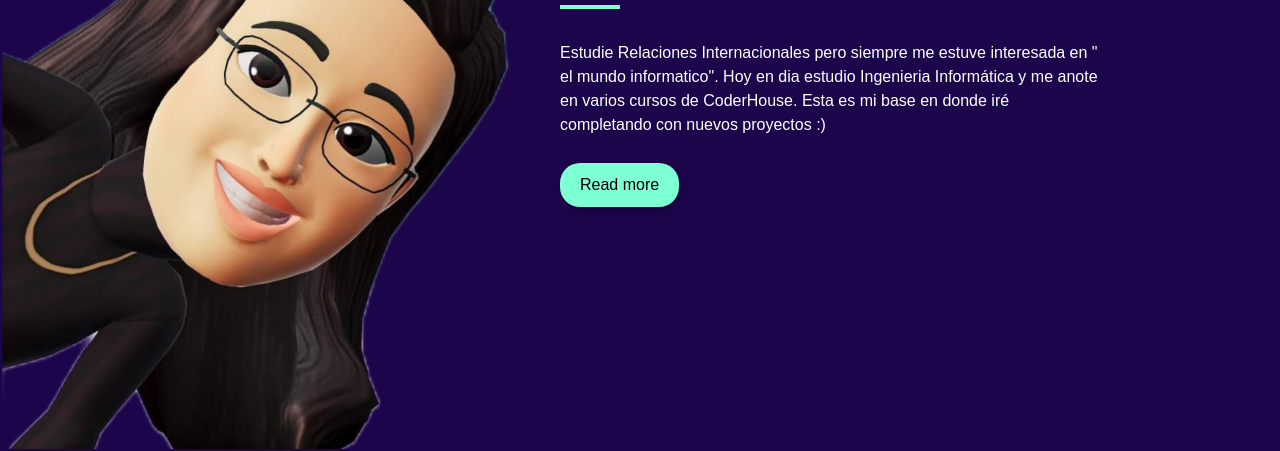
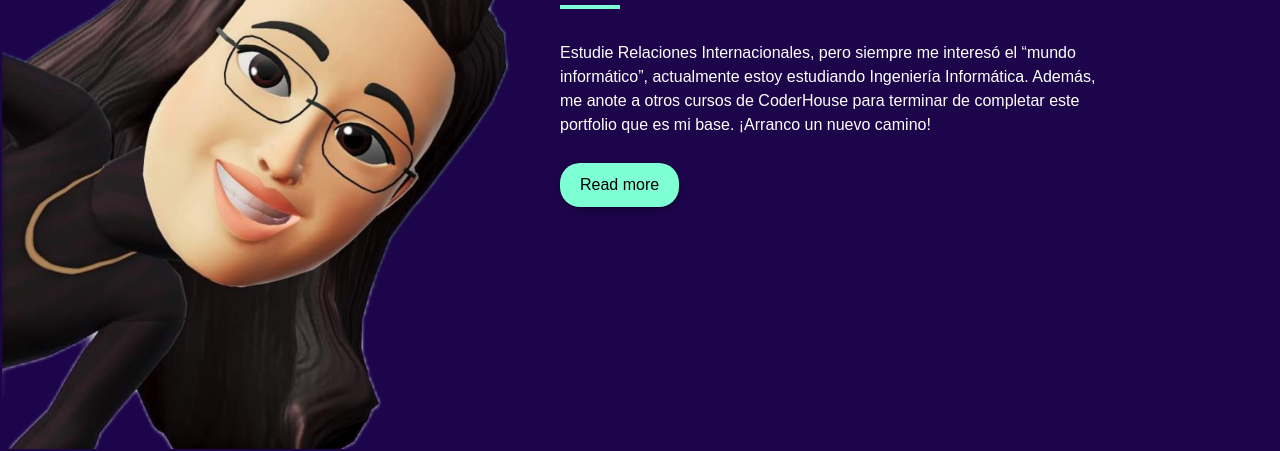
Before and after one commit to Cicistem/PF-Rosales, a website: page pages/Aboutme.html in a window 1280 px wide. Shown: the part 387-838 px from the top of the page. Drawn offline with nearby package versions, Linux system fonts and the light colour scheme.

Commit message:
correccion ortograficas

```diff
--- a/pages/Aboutme.html
+++ b/pages/Aboutme.html
@@ -57,7 +57,7 @@
     <div class="about-info">
       <h2>About me</h2>
       <div class="divider"></div>
-      <p>Estudie Relaciones Internacionales pero siempre me estuve interesada en " el mundo informatico". Hoy en dia estudio Ingenieria Informática y me anote en varios cursos de CoderHouse. Esta es mi base en donde iré completando con nuevos proyectos :)</p>
+      <p>Estudie Relaciones Internacionales, pero siempre me interesó el “mundo informático”, actualmente estoy estudiando Ingeniería Informática. Además, me anote a otros cursos de CoderHouse para terminar de completar este portfolio que es mi base. ¡Arranco un nuevo camino!</p>
       <button class="download-cv">Read more</button>
     </div>
   </div>
```
Also changed, not shown: index.html (+1 -1 lines).
